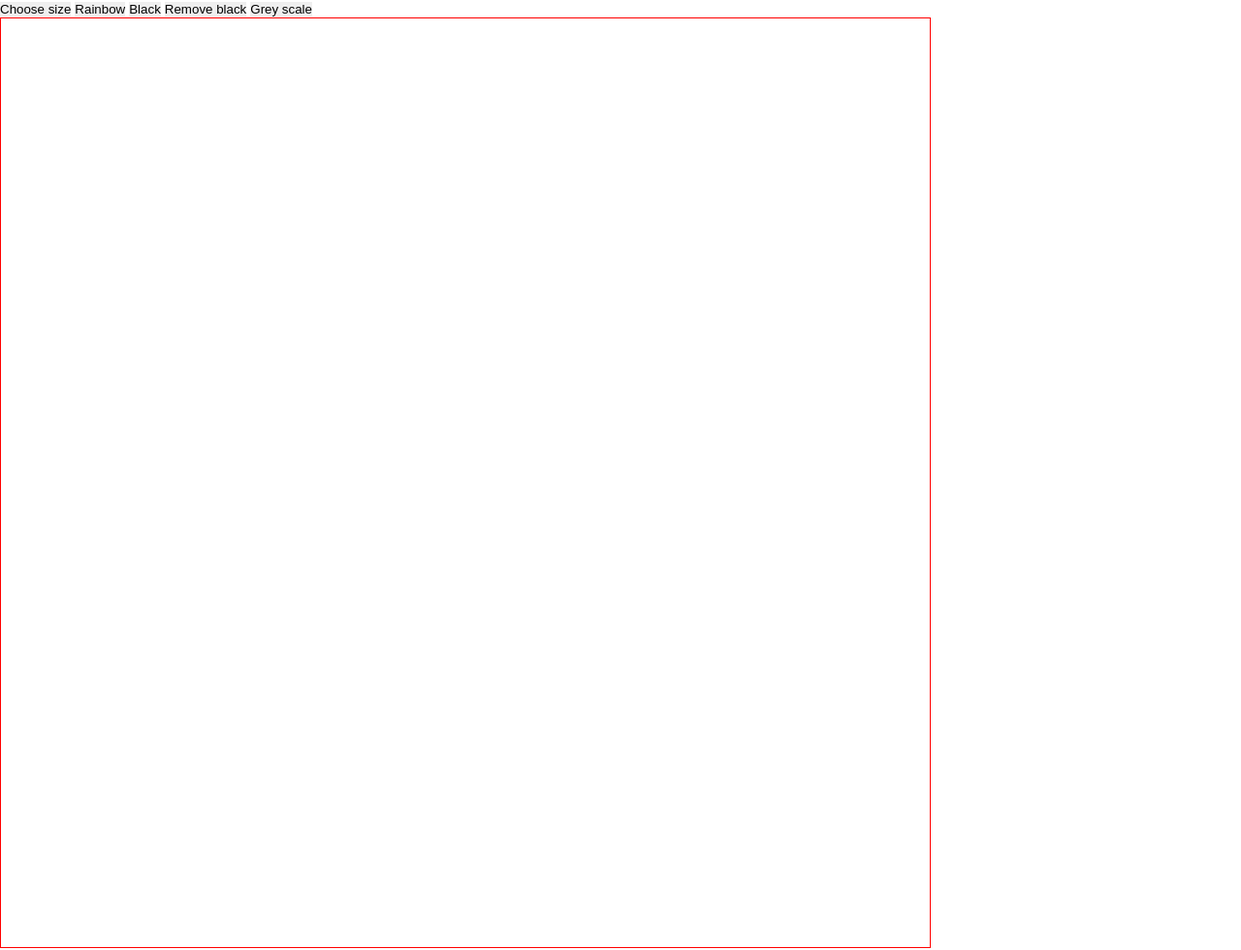
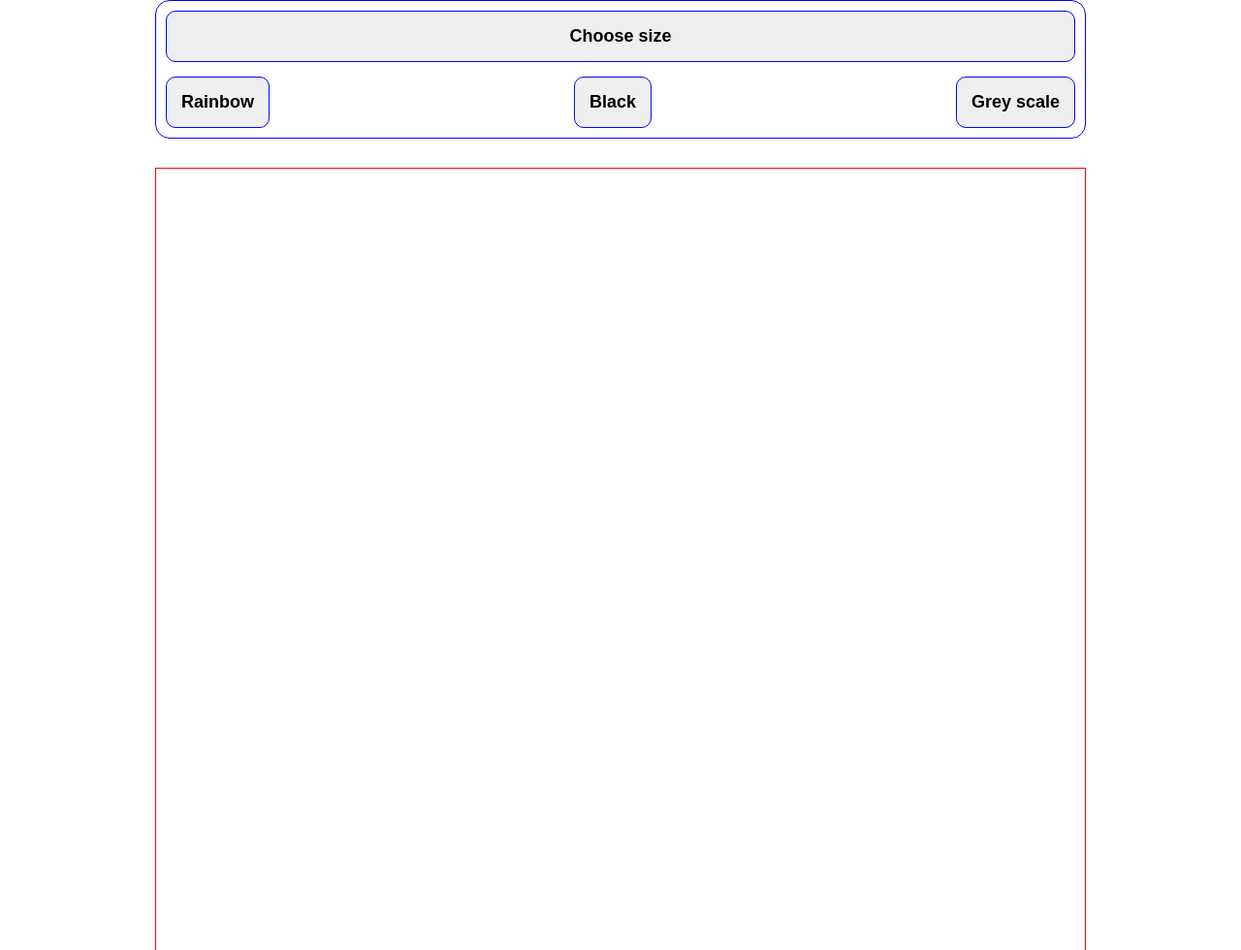
Before and after one commit to ae95caba/foundations-etch-a-sketch, a plain HTML site: page index.html in a window 1280 px wide. Shown: the top 980 px of the page at 97% size. Drawn offline with Linux system fonts and the light colour scheme.

Commit message:
add styles

```diff
--- a/index.html
+++ b/index.html
@@ -9,6 +9,7 @@
     <title>Document</title>
 </head>
 <body>
+    <div id="buttons-container">
         <button id="size">
             Choose size
         </button>
@@ -18,13 +19,14 @@
         <button id="black">
             Black
         </button>
-    <button id="remove-black"> Remove black</button>
+
 
         <button id="grey">
             Grey scale
         </button>
+    </div>
 
 
-    <div class="grid-container"></div>
+    <div class="grid-container" ></div>
 </body>
 </html>
--- a/style.css
+++ b/style.css
@@ -16,4 +16,41 @@
     width: 960px;
     gap: 0px;
 
+
+
 }
+
+body{
+    display:flex;
+    flex-direction: column;
+    align-items: center;
+    justify-content: center;
+
+    width: 100vw;
+    gap: 30px;
+}
+
+#buttons-container{
+    display : flex ;
+    justify-content: space-between;
+    border-radius: 15px;
+
+    align-items: center;
+    flex-wrap: wrap;
+    gap: 15px;
+    border: 1px solid blue;
+    width: 960px;
+    padding: 10px;
+}
+
+#size{
+    flex-basis : 100%
+}
+
+button{
+    border-radius: 10px;
+    padding: 15px;
+    font-weight: bolder;
+    font-size: large;
+    border: 1px solid blue;
+}
```
Also changed, not shown: script.js (+7 -15 lines). Lines whose indentation alone changed are shown as unchanged.
